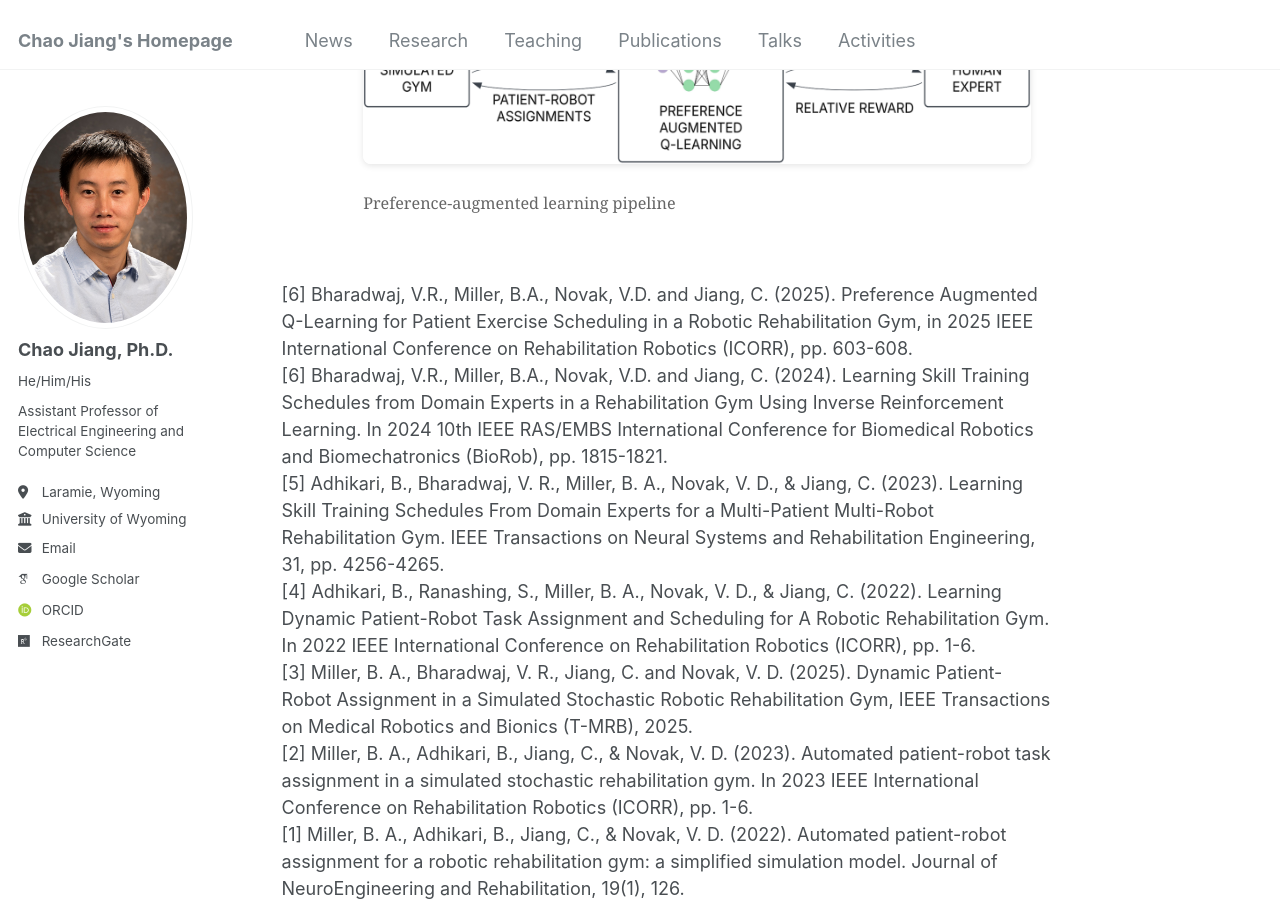
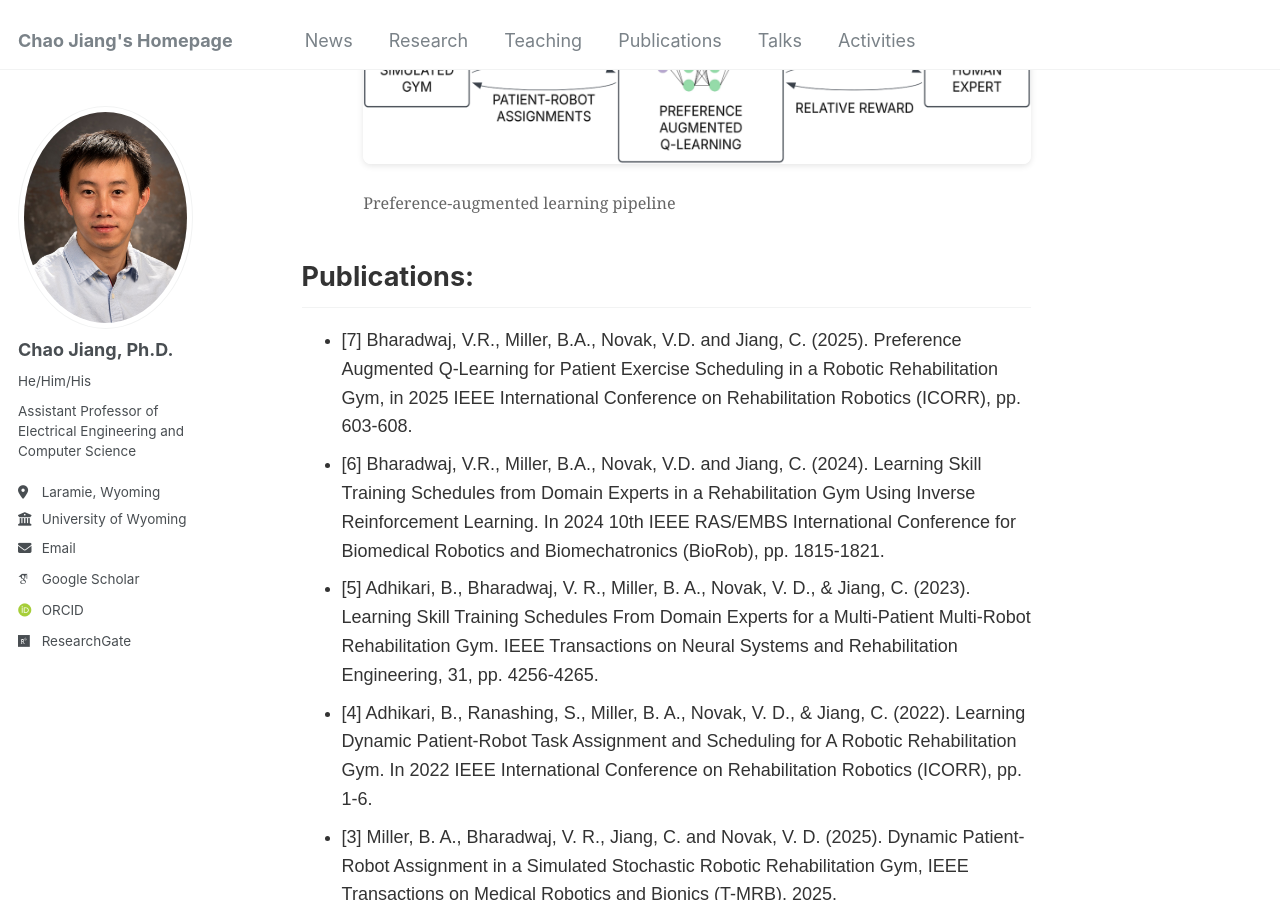
Before and after one commit to cjiang6/cjiang6.github.io, a Jekyll site: the page built from _portfolio/nsf_robotic_gym.html, in a window 1280 px wide and 900 px high, scrolled down 3359 px. Built offline with Jekyll 4.4.1, drawn with Linux system fonts in a browser that asks for light colours; some web fonts are replaced.

Commit message:
Update nsf_robotic_gym.html

```diff
--- a/_portfolio/nsf_robotic_gym.html
+++ b/_portfolio/nsf_robotic_gym.html
@@ -137,14 +137,17 @@
       </li>
     </ul>
 
+    <h2>Publications:</h2>
+    <ul class="references-list">
+      <li>[7] Bharadwaj, V.R., Miller, B.A., Novak, V.D. and Jiang, C. (2025). Preference Augmented Q-Learning for Patient Exercise Scheduling in a Robotic Rehabilitation Gym, in 2025 IEEE International Conference on Rehabilitation Robotics (ICORR), pp. 603-608.</li>
+      <li>[6] Bharadwaj, V.R., Miller, B.A., Novak, V.D. and Jiang, C. (2024). Learning Skill Training Schedules from Domain Experts in a Rehabilitation Gym Using Inverse Reinforcement Learning. In 2024 10th IEEE RAS/EMBS International Conference for Biomedical Robotics and Biomechatronics (BioRob), pp. 1815-1821.</li>
+      <li>[5] Adhikari, B., Bharadwaj, V. R., Miller, B. A., Novak, V. D., & Jiang, C. (2023). Learning Skill Training Schedules From Domain Experts for a Multi-Patient Multi-Robot Rehabilitation Gym. IEEE Transactions on Neural Systems and Rehabilitation Engineering, 31, pp. 4256-4265.</li>
+      <li>[4] Adhikari, B., Ranashing, S., Miller, B. A., Novak, V. D., & Jiang, C. (2022). Learning Dynamic Patient-Robot Task Assignment and Scheduling for A Robotic Rehabilitation Gym. In 2022 IEEE International Conference on Rehabilitation Robotics (ICORR), pp. 1-6.</li>
+      <li>[3] Miller, B. A., Bharadwaj, V. R., Jiang, C. and Novak, V. D. (2025). Dynamic Patient-Robot Assignment in a Simulated Stochastic Robotic Rehabilitation Gym, IEEE Transactions on Medical Robotics and Bionics (T-MRB), 2025.</li>
+      <li>[2] Miller, B. A., Adhikari, B., Jiang, C., & Novak, V. D. (2023). Automated patient-robot task assignment in a simulated stochastic rehabilitation gym. In 2023 IEEE International Conference on Rehabilitation Robotics (ICORR), pp. 1-6.</li>
+      <li>[1] Miller, B. A., Adhikari, B., Jiang, C., & Novak, V. D. (2022). Automated patient-robot assignment for a robotic rehabilitation gym: a simplified simulation model. Journal of NeuroEngineering and Rehabilitation, 19(1), 126.</li>
+    </ul>
+
   </div>
 </body>
 </html>
-
-[6] Bharadwaj, V.R., Miller, B.A., Novak, V.D. and Jiang, C. (2025). Preference Augmented Q-Learning for Patient Exercise Scheduling in a Robotic Rehabilitation Gym, in 2025 IEEE International Conference on Rehabilitation Robotics (ICORR), pp. 603-608.<br/>
-[6] Bharadwaj, V.R., Miller, B.A., Novak, V.D. and Jiang, C. (2024). Learning Skill Training Schedules from Domain Experts in a Rehabilitation Gym Using Inverse Reinforcement Learning. In 2024 10th IEEE RAS/EMBS International Conference for Biomedical Robotics and Biomechatronics (BioRob), pp. 1815-1821.<br/>
-[5] Adhikari, B., Bharadwaj, V. R., Miller, B. A., Novak, V. D., & Jiang, C. (2023). Learning Skill Training Schedules From Domain Experts for a Multi-Patient Multi-Robot Rehabilitation Gym. IEEE Transactions on Neural Systems and Rehabilitation Engineering, 31, pp. 4256-4265.<br/>
-[4] Adhikari, B., Ranashing, S., Miller, B. A., Novak, V. D., & Jiang, C. (2022). Learning Dynamic Patient-Robot Task Assignment and Scheduling for A Robotic Rehabilitation Gym. In 2022 IEEE International Conference on Rehabilitation Robotics (ICORR), pp. 1-6.<br/>
-[3] Miller, B. A., Bharadwaj, V. R., Jiang, C. and Novak, V. D. (2025). Dynamic Patient-Robot Assignment in a Simulated Stochastic Robotic Rehabilitation Gym, IEEE Transactions on Medical Robotics and Bionics (T-MRB), 2025.<br/>
-[2] Miller, B. A., Adhikari, B., Jiang, C., & Novak, V. D. (2023). Automated patient-robot task assignment in a simulated stochastic rehabilitation gym. In 2023 IEEE International Conference on Rehabilitation Robotics (ICORR), pp. 1-6.<br/>
-[1] Miller, B. A., Adhikari, B., Jiang, C., & Novak, V. D. (2022). Automated patient-robot assignment for a robotic rehabilitation gym: a simplified simulation model. Journal of NeuroEngineering and Rehabilitation, 19(1), 126.<br/>
```
